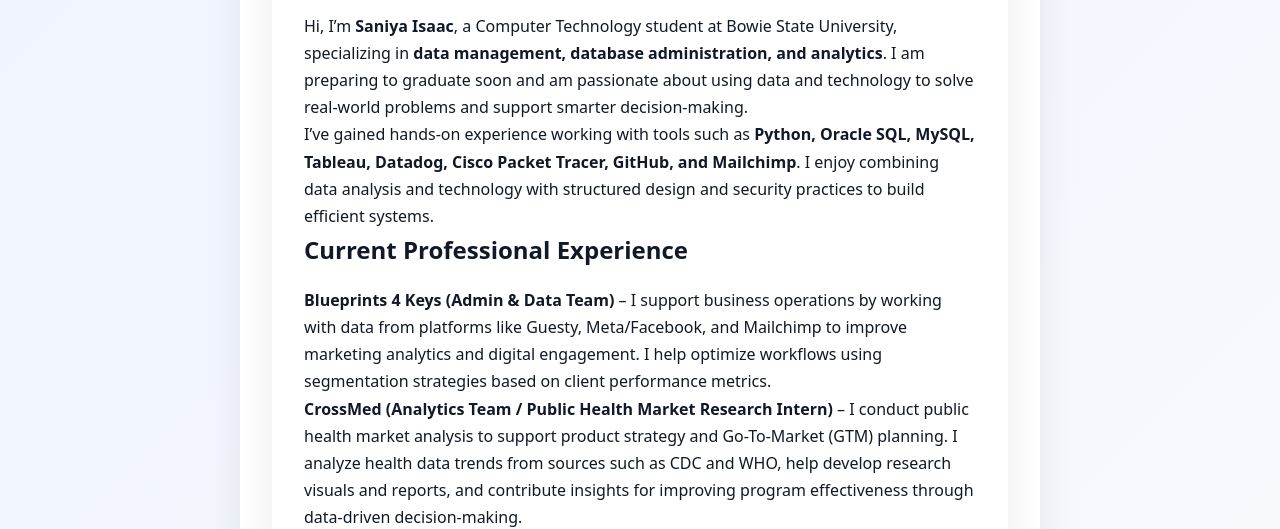
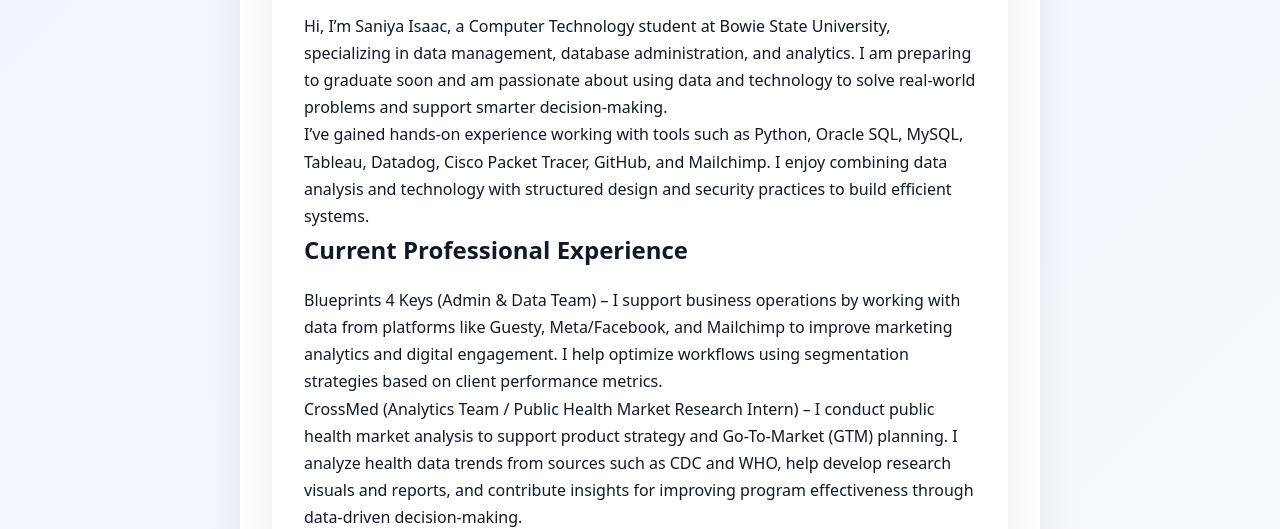
Before and after one commit to saniya-i/saniya-portfolio, a plain HTML site: page about.html in a window 1280 px wide. Shown: the part 273-802 px from the top of the page. Drawn offline with Linux system fonts and the light colour scheme.

Commit message:
Update about.html

```diff
--- a/about.html
+++ b/about.html
@@ -55,20 +55,20 @@
 
 <div class="about-container">
   <h1>About Me</h1>
-  <p>Hi, I’m <strong>Saniya Isaac</strong>, a Computer Technology student at Bowie State University, specializing in
-     <strong>data management, database administration, and analytics</strong>. I am preparing to graduate soon and am passionate
+  <p>Hi, I’m Saniya Isaac, a Computer Technology student at Bowie State University, specializing in
+     data management, database administration, and analytics. I am preparing to graduate soon and am passionate
      about using data and technology to solve real-world problems and support smarter decision-making.</p>
 
-  <p>I’ve gained hands-on experience working with tools such as <strong>Python, Oracle SQL, MySQL, Tableau, Datadog,
-     Cisco Packet Tracer, GitHub, and Mailchimp</strong>. I enjoy combining data analysis and technology with structured design
+  <p>I’ve gained hands-on experience working with tools such as Python, Oracle SQL, MySQL, Tableau, Datadog,
+     Cisco Packet Tracer, GitHub, and Mailchimp. I enjoy combining data analysis and technology with structured design
      and security practices to build efficient systems.</p>
 
   <h2>Current Professional Experience</h2>
-  <p><strong>Blueprints 4 Keys (Admin & Data Team)</strong> – I support business operations by working with data from platforms like
+  <p>Blueprints 4 Keys (Admin & Data Team) – I support business operations by working with data from platforms like
      Guesty, Meta/Facebook, and Mailchimp to improve marketing analytics and digital engagement. I help optimize workflows using
      segmentation strategies based on client performance metrics.</p>
 
-  <p><strong>CrossMed (Analytics Team / Public Health Market Research Intern)</strong> – I conduct public health market analysis to
+  <p>CrossMed (Analytics Team / Public Health Market Research Intern) – I conduct public health market analysis to
      support product strategy and Go-To-Market (GTM) planning. I analyze health data trends from sources such as CDC and WHO, help
      develop research visuals and reports, and contribute insights for improving program effectiveness through data-driven decision-making.</p>
 
@@ -84,7 +84,7 @@
   </p>
 
   <h2>Career Goal</h2>
-  <p>My goal is to start a career in <strong>database administration, data analytics, or IT system management</strong>, where I can apply my
+  <p>My goal is to start a career in database administration, data analytics, or IT system management, where I can apply my
      strong technical foundation and passion for data to help organizations evolve securely and efficiently.</p>
 </div>
 
```
